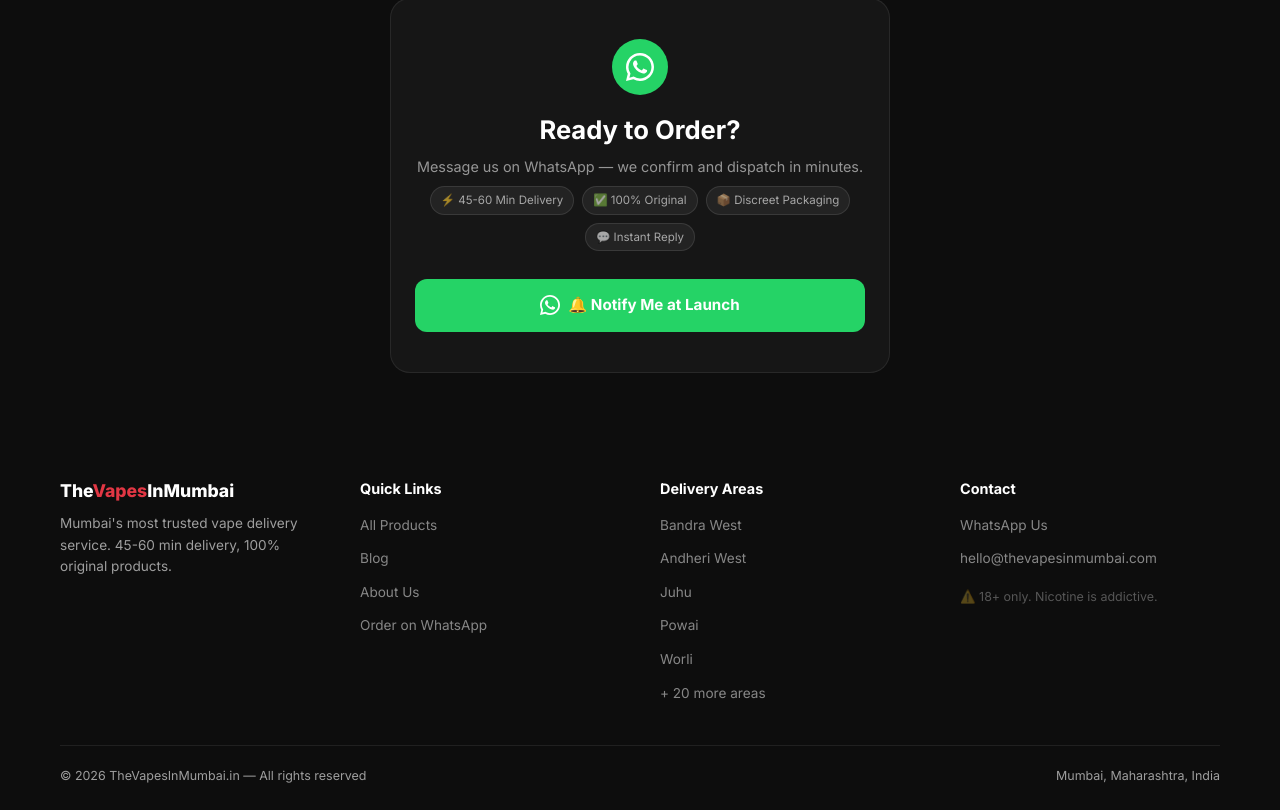
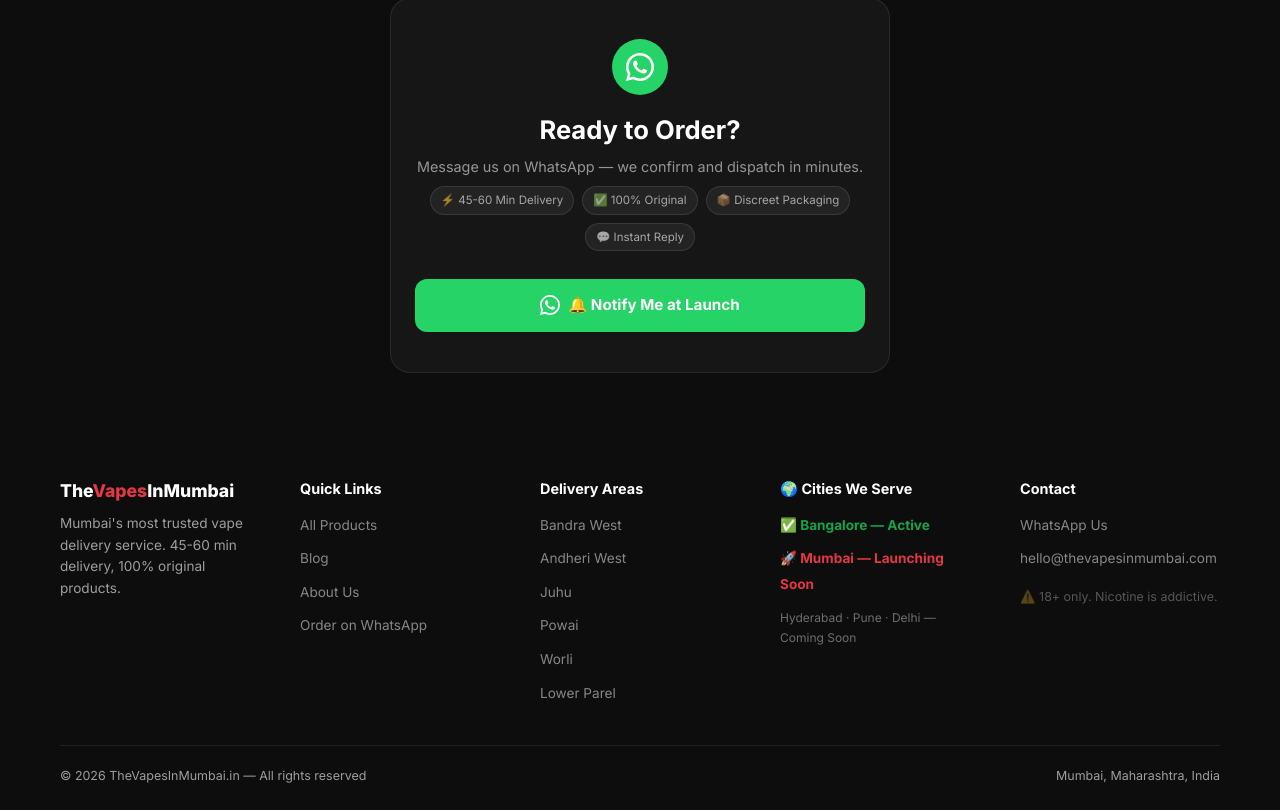
Before and after one commit to ashilksdofficial-hash/tvm-frontend, a Next.js app: page / in a window 1280 px wide. Shown: the part 4616-5426 px from the top of the page. Built offline with nearby package versions, Linux system fonts and the light colour scheme.

Commit message:
Footer: add Cities We Serve + fix location links

```diff
--- a/app/layout.tsx
+++ b/app/layout.tsx
@@ -80,13 +80,23 @@
               <div>
                 <div style={{ fontWeight: 700, color: "#fff", marginBottom: 12, fontSize: "0.9rem" }}>Delivery Areas</div>
                 <ul className="footer-links">
-                  <li><a href="/products">Bandra West</a></li>
-                  <li><a href="/products">Andheri West</a></li>
-                  <li><a href="/products">Juhu</a></li>
-                  <li><a href="/products">Powai</a></li>
-                  <li><a href="/products">Worli</a></li>
-                  <li><a href="/products">+ 20 more areas</a></li>
+                  <li><a href="/locations/bandra-west">Bandra West</a></li>
+                  <li><a href="/locations/andheri-west">Andheri West</a></li>
+                  <li><a href="/locations/juhu">Juhu</a></li>
+                  <li><a href="/locations/powai">Powai</a></li>
+                  <li><a href="/locations/worli">Worli</a></li>
+                  <li><a href="/locations/lower-parel">Lower Parel</a></li>
                 </ul>
+              </div>
+              <div>
+                <div style={{ fontWeight: 700, color: "#fff", marginBottom: 12, fontSize: "0.9rem" }}>🌍 Cities We Serve</div>
+                <ul className="footer-links">
+                  <li><a href="https://thevapesinbangalore.in" target="_blank" rel="noopener noreferrer" style={{ color: "#16a34a", fontWeight: 700 }}>✅ Bangalore — Active</a></li>
+                  <li><a href="https://thevapesinmumbai.com" style={{ color: "#E23744", fontWeight: 700 }}>🚀 Mumbai — Launching Soon</a></li>
+                </ul>
+                <div style={{ marginTop: 12, fontSize: "0.75rem", color: "rgba(255,255,255,0.4)" }}>
+                  Hyderabad · Pune · Delhi — Coming Soon
+                </div>
               </div>
               <div>
                 <div style={{ fontWeight: 700, color: "#fff", marginBottom: 12, fontSize: "0.9rem" }}>Contact</div>
```
